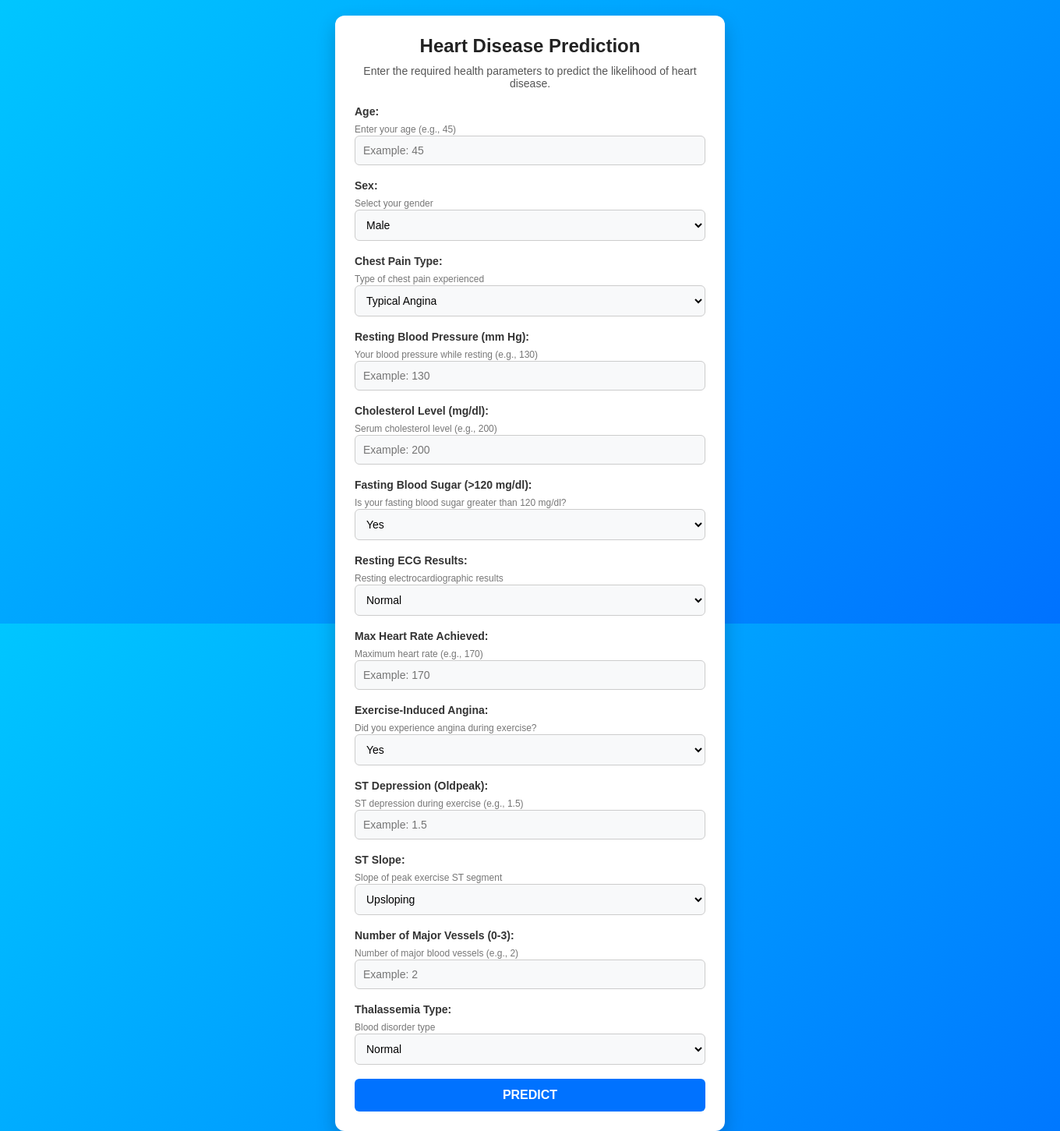
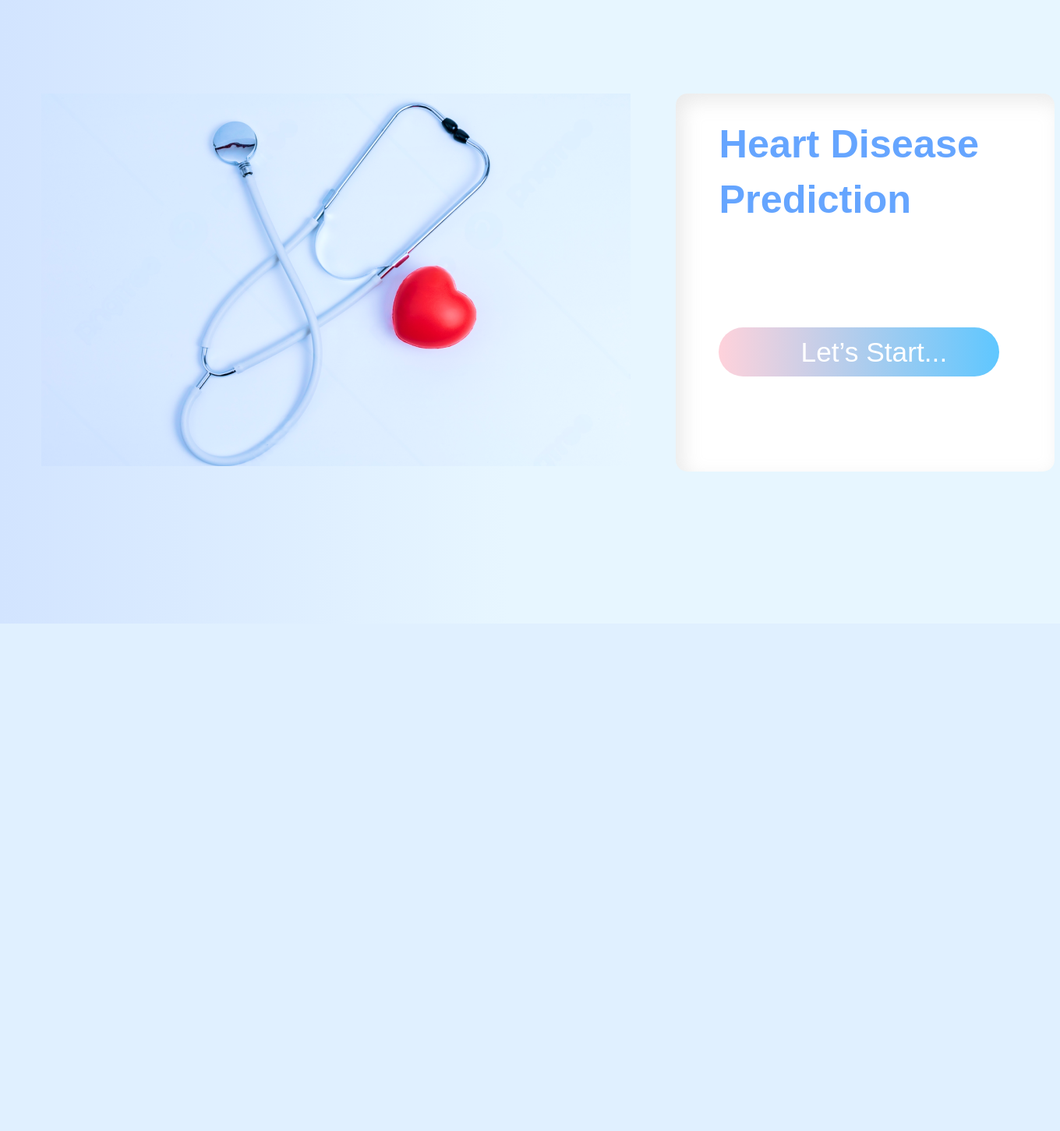
Before and after one commit to Roshan0909/heart-disease-prediction, a Flask app: page / in a window 1360 px wide. Shown: the whole page at 78% size. After the commit the page ends 800 px from the top, so only its background shows below. Run offline with Flask 3, Linux system fonts and the light colour scheme.

Commit message:
Add landing page and update form action for heart disease prediction app

```diff
--- a/app.py
+++ b/app.py
@@ -42,7 +42,11 @@ X_test = scaler.transform(X_test)
 model = LogisticRegression(random_state=42)
 model.fit(X_train, y_train)
 
-@app.route('/', methods=['GET', 'POST'])
+@app.route('/', methods=['GET'])
+def landing():
+    return render_template('landing.html')
+
+@app.route('/forms', methods=['GET', 'POST'])
 def index():
     if request.method == 'POST':
         try:
--- a/templates/index.html
+++ b/templates/index.html
@@ -11,7 +11,7 @@
         <h1>Heart Disease Prediction</h1>
         <p>Enter the required health parameters to predict the likelihood of heart disease.</p>
 
-        <form action="/" method="POST">
+        <form action="/forms" method="POST">
             <div class="form-group">
                 <label>Age:</label>
                 <span class="description">Enter your age (e.g., 45)</span>
--- /dev/null
+++ b/templates/landing.html
@@ -0,0 +1,109 @@
+<!DOCTYPE html>
+<html lang="en">
+<head>
+    <meta charset="UTF-8">
+    <meta name="viewport" content="width=device-width, initial-scale=1.0">
+    <title>Heart Disease Prediction</title>
+    <style>
+        body {
+            margin: 0;
+            padding: 0;
+            font-family: Arial, sans-serif;
+            height: 100vh;
+            display: flex;
+            justify-content: center;
+            align-items: center;
+        }
+        .RiyaProject {
+            width: 100%;
+            height: 100vh;
+            position: relative;
+            background: linear-gradient(90deg, #D2E4FF 0%, #E7F6FF 48%, #E7F6FF 100%);
+        }
+        .WmremoveTransformed1 {
+            width: 756.17px;
+            height: 478px;
+            position: absolute;
+            left: 53px;
+            top: 120px;
+        }
+        .Group495 {
+            width: 485.84px;
+            height: 485px;
+            position: absolute;
+            left: 867px;
+            top: 120px;
+        }
+        .Rectangle441 {
+            width: 100%;
+            height: 100%;
+            background: white;
+            box-shadow: 8.4px 9.2px 24.8px rgba(170, 170, 170, 0.25) inset;
+            border-radius: 15px;
+            position: absolute;
+        }
+        .HeartDiseasePrediction {
+            width: 338.74px;
+            position: absolute;
+            left: 55.48px;
+            top: 30px;
+            color: #65A5FF;
+            font-size: 50.43px;
+            font-weight: 800;
+            line-height: 70.71px;
+            word-wrap: break-word;
+        }
+        .Group494 {
+            width: 359.76px;
+            height: 63.04px;
+            position: absolute;
+            left: 55.48px;
+            top: 300px;
+        }
+        .Rectangle442 {
+            width: 100%;
+            height: 100%;
+            background: linear-gradient(90deg, #FFD2DB 0%, #5FC7FF 100%);
+            border-radius: 42px;
+            position: absolute;
+        }
+        .LetSStart {
+            position: absolute;
+            left: 105.07px;
+            top: 5.04px;
+            color: white;
+            font-size: 35.3px;
+            font-weight: 400;
+            line-height: 53.03px;
+            word-wrap: break-word;
+        }
+        .Vector134 {
+            position: absolute;
+            left: 27.74px;
+            top: 15.97px;
+        }
+    </style>
+</head>
+<body>
+    <div class="RiyaProject">
+        <img class="WmremoveTransformed1" src="static\image (1).png" alt="Heart Disease Illustration" />
+
+        <div class="Group495">
+            <div class="Rectangle441"></div>
+            <div class="HeartDiseasePrediction">Heart Disease Prediction</div>
+
+            <div class="Group494">
+                <a href="/forms" style="text-decoration: none;">
+                    <div class="Rectangle442"></div>
+                    <div class="LetSStart">Let’s Start...</div>
+                    <div class="Vector134">
+                        <svg width="56" height="33" viewBox="0 0 56 33" fill="none" xmlns="http://www.w3.org/2000/svg"></svg>
+                            <path d="M2.21486 17.727H53.4887M53.4887 17.727L40.4601 2.17676M53.4887 17.727L40.4601 30.7556" stroke="white" stroke-width="3.36222" stroke-linecap="round"/>
+                        </svg>
+                    </div>
+                </a>
+            </div>
+        </div>
+    </div>
+</body>
+</html>
```
Also changed, not shown: static/image (1).png (added).
